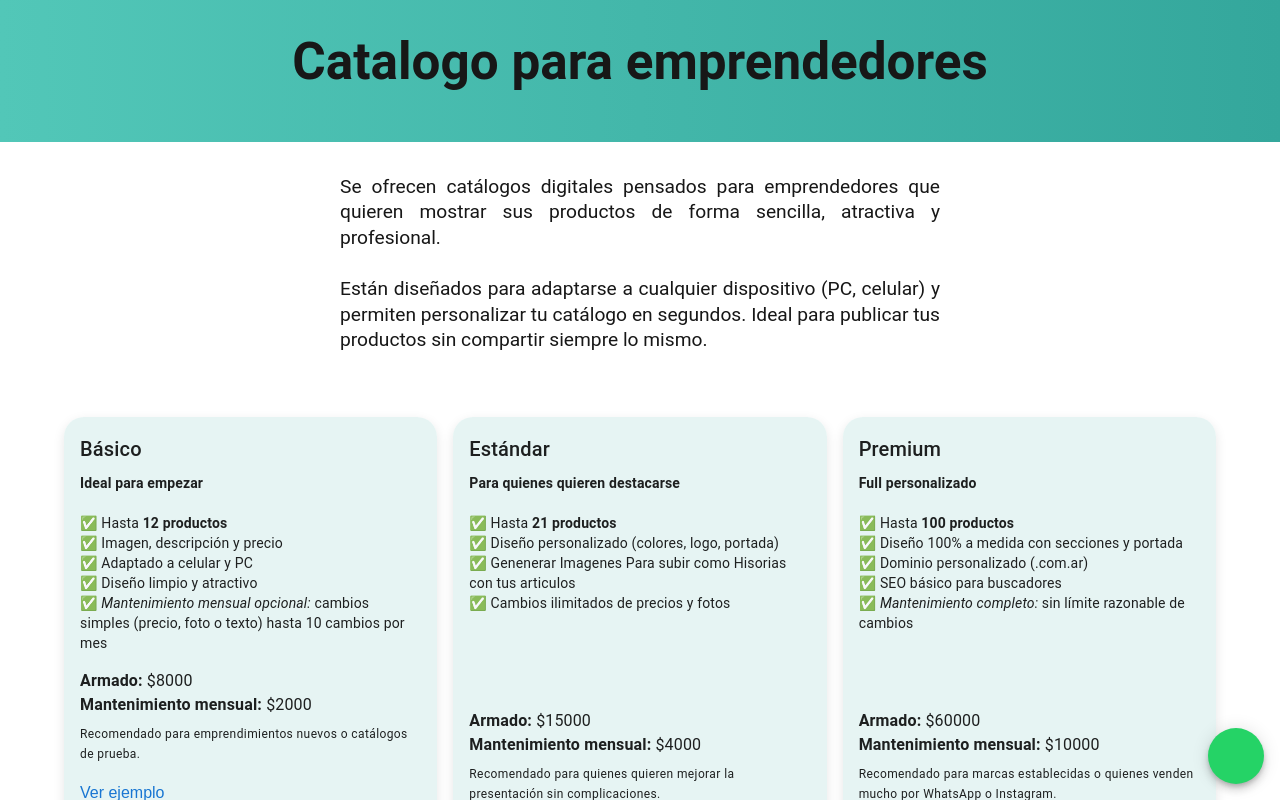
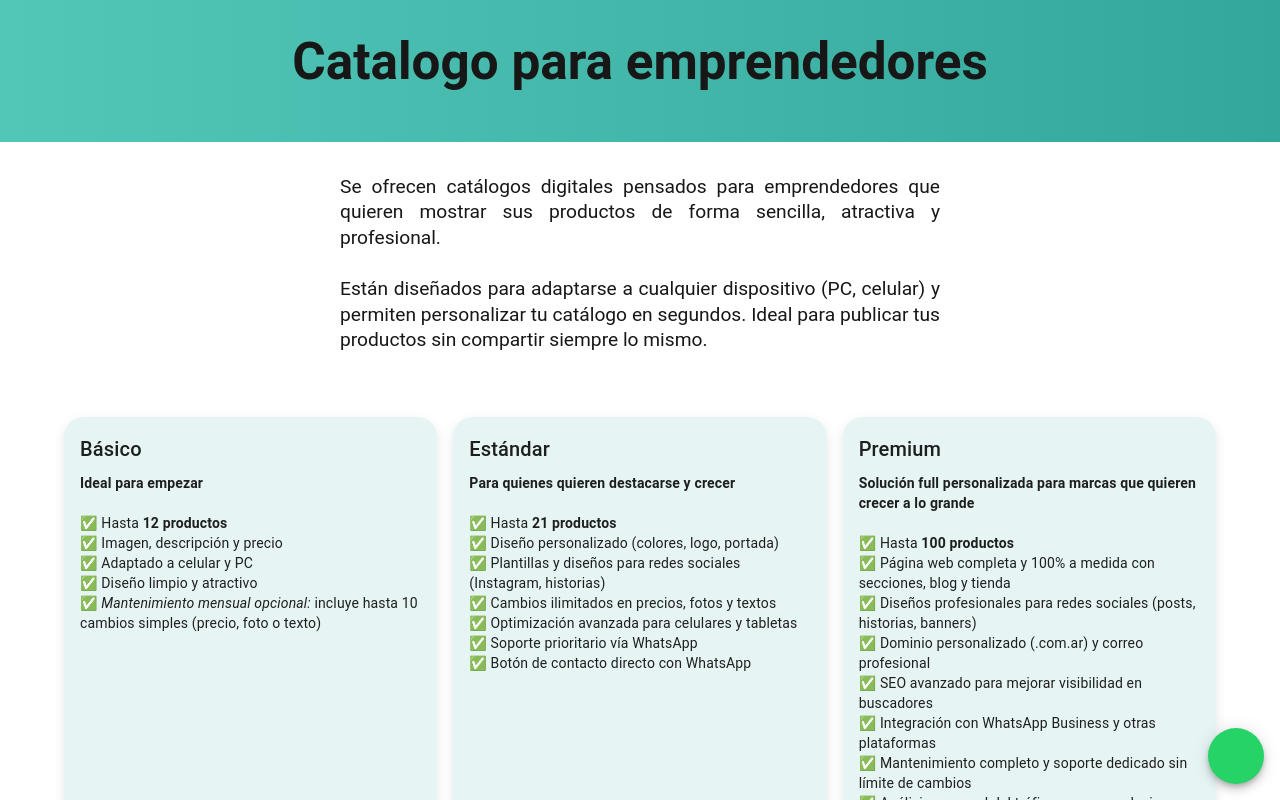
Before and after one commit to latronico96/folletos, a Next.js app: page / in a window 1280 px wide. Shown: the top 800 px of the page. Built offline with nearby package versions, Linux system fonts and the light colour scheme; some icons are missing.

Commit message:
corregir cosas de metadata

```diff
--- a/src/app/Folleto.tsx
+++ b/src/app/Folleto.tsx
@@ -50,7 +50,12 @@ export default function Folleto({ emprendimiento }: Props) {
             maxWidth: 600,
           }}
         >
-          {emprendimiento.descripcion}
+          {emprendimiento.descripcion.split('\n').map((linea, i) => (
+              <span key={i}>
+                {linea}
+                <br />
+              </span>
+            ))}
         </Typography>
       </Box>
 
--- a/src/app/IgnacioPage.tsx
+++ b/src/app/IgnacioPage.tsx
@@ -24,7 +24,7 @@ export default function IgnacioPage() {
         ✅ Imagen, descripción y precio<br/>
         ✅ Adaptado a celular y PC<br/>
         ✅ Diseño limpio y atractivo<br/>
-        ✅ <em>Mantenimiento mensual opcional:</em> cambios simples (precio, foto o texto) hasta 10 cambios por mes
+        ✅ <em>Mantenimiento mensual opcional:</em> incluye hasta 10 cambios simples (precio, foto o texto)
       `,
       recomendacion: 'Recomendado para emprendimientos nuevos o catálogos de prueba.',
       link: '/about',
@@ -34,31 +34,38 @@ export default function IgnacioPage() {
       armado: 15000,
       mantenimiento: 4000,
       descripcion: `
-        <strong>Para quienes quieren destacarse</strong><br/><br/>
+        <strong>Para quienes quieren destacarse y crecer</strong><br/><br/>
         ✅ Hasta <strong>21 productos</strong><br/>
         ✅ Diseño personalizado (colores, logo, portada)<br/>
-        ✅ Genenerar Imagenes Para subir como Hisorias con tus articulos <br/>
-        ✅ Cambios ilimitados de precios y fotos<br/>
+        ✅ Plantillas y diseños para redes sociales (Instagram, historias)<br/>
+        ✅ Cambios ilimitados en precios, fotos y textos<br/>
+        ✅ Optimización avanzada para celulares y tabletas<br/>
+        ✅ Soporte prioritario vía WhatsApp<br/>
+        ✅ Botón de contacto directo con WhatsApp
       `,
-      recomendacion: 'Recomendado para quienes quieren mejorar la presentación sin complicaciones.',
-      link: "",
+      recomendacion: 'Recomendado para quienes quieren mejorar su imagen y vender más sin complicarse.',
+      link: '',
     },
     {
       nombre: 'Premium',
       armado: 60000,
       mantenimiento: 10000,
       descripcion: `
-        <strong>Full personalizado</strong><br/><br/>
+        <strong>Solución full personalizada para marcas que quieren crecer a lo grande</strong><br/><br/>
         ✅ Hasta <strong>100 productos</strong><br/>
-        ✅ Diseño 100% a medida con secciones y portada<br/>
-        ✅ Dominio personalizado (.com.ar)<br/>
-        ✅ SEO básico para buscadores<br/>
-        ✅ <em>Mantenimiento completo:</em> sin límite razonable de cambios
+        ✅ Página web completa y 100% a medida con secciones, blog y tienda<br/>
+        ✅ Diseños profesionales para redes sociales (posts, historias, banners)<br/>
+        ✅ Dominio personalizado (.com.ar) y correo profesional<br/>
+        ✅ SEO avanzado para mejorar visibilidad en buscadores<br/>
+        ✅ Integración con WhatsApp Business y otras plataformas<br/>
+        ✅ Mantenimiento completo y soporte dedicado sin límite de cambios<br/>
+        ✅ Análisis mensual del tráfico y recomendaciones para mejorar ventas
       `,
-      recomendacion: 'Recomendado para marcas establecidas o quienes venden mucho por WhatsApp o Instagram.',
-      link: "",
+      recomendacion: 'Recomendado para marcas consolidadas o con alto volumen de ventas en redes sociales.',
+      link: '',
     },
   ];
+
 
   function PlanCard({ plan }: { plan: { nombre: string; armado: number; mantenimiento: number; descripcion: string; recomendacion: string; link: string } }) {
     return (
--- a/src/app/metadata.ts
+++ b/src/app/metadata.ts
@@ -1,11 +1,55 @@
 import type { Metadata } from 'next';
 
-export const metadata : Metadata = {
+export const metadata: Metadata = {
   title: 'Folletos Barrio El Hipódromo',
   description: 'Una forma de publicar tu negocio con imágenes, textos y contacto sin tener que enviar siempre las mismas fotos.',
+  keywords: ['folletos', 'emprendimientos', 'La Plata', 'negocios locales', 'barrio el hipódromo', 'difusión local', 'catálogos', 'flyers digitales'],
+  authors: [
+    {
+      name: 'Ignacio Latronico',
+      url: 'https://folletos.vercel.app/',
+    },
+  ],
+  creator: 'Ignacio Latronico',
+  publisher: 'Ignacio Latronico',
+  metadataBase: new URL('https://folletos.vercel.app'),
+  robots: {
+    index: true,
+    follow: true,
+    nocache: false,
+    googleBot: {
+      index: true,
+      follow: true,
+      noimageindex: false,
+    },
+  },
   openGraph: {
     title: 'Folletos Barrio El Hipódromo',
-    description: 'Una forma de publicar tu negocio con imágenes, textos y contacto sin tener que enviar siempre las mismas fotos.',
+    description: 'Conectá con tus vecinos mostrando tu negocio con estilo, desde una sola página fácil de compartir.',
+    url: 'https://folletos.vercel.app',
+    siteName: 'Folletos Barrio El Hipódromo',
+    images: [
+      {
+        url: 'https://res.cloudinary.com/dd8syliu4/image/upload/v1749956973/fotos-aereas-hipodromojpg_o7glrl.jpg',
+        width: 1200,
+        height: 630,
+        alt: 'Vista aérea del Barrio El Hipódromo',
+      },
+    ],
+    type: 'website',
+    locale: 'es_AR',
+  },
+  twitter: {
+    card: 'summary_large_image',
+    title: 'Folletos Barrio El Hipódromo',
+    description: 'Conectá con tus vecinos mostrando tu negocio con estilo, desde una sola página fácil de compartir.',
     images: ['https://res.cloudinary.com/dd8syliu4/image/upload/v1749956973/fotos-aereas-hipodromojpg_o7glrl.jpg'],
+    creator: '@latronico96', // si tenés cuenta de Twitter
+  },
+  verification: {
+    google: 'LPSt3_sjFJfq1Qv7_ISCHgBPvXt41xcRKK2Nzk_kRfU',
+    other: {
+      'facebook-domain-verification': '0acxud42bjeaeadspdvtrs1uuqq5p9',
+    },
   },
 };
--- a/src/lib/emprendimientos.ts
+++ b/src/lib/emprendimientos.ts
@@ -106,7 +106,7 @@ export const emprendimientos: Emprendimiento[] = [
   {
     slug: "dulce.momentopostres",
     nombre: "Dulce Momento",
-    descripcion: "Postres artesanales en Barrio el Hipodromo, La Plata 🍰",
+    descripcion: "Postres artesanales en Barrio el Hipodromo, La Plata 🍰 \n Costo del envio consultar por la zona. \n Cualquier consulta Al Mensaje Directo. 🌸",
     imagenPreviewUrl: "https://res.cloudinary.com/dd8syliu4/image/upload/v1749956919/Captura_de_pantalla_2025-06-15_000818_iwwrz6.png",
     instagram: "dulce.momentopostres",
     whatsAppPhone: "2216715803",
```
